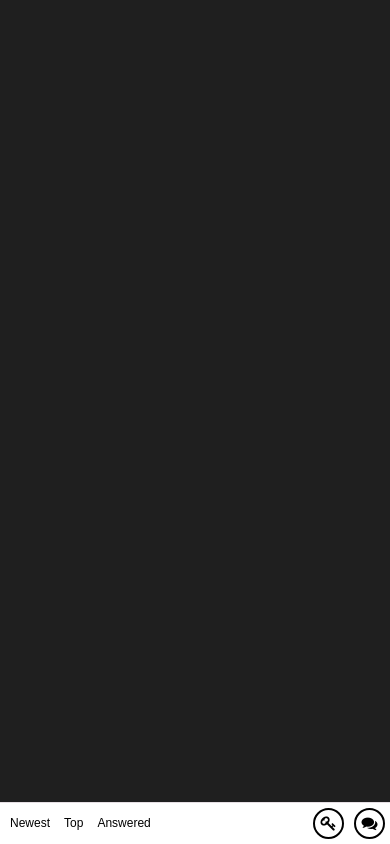
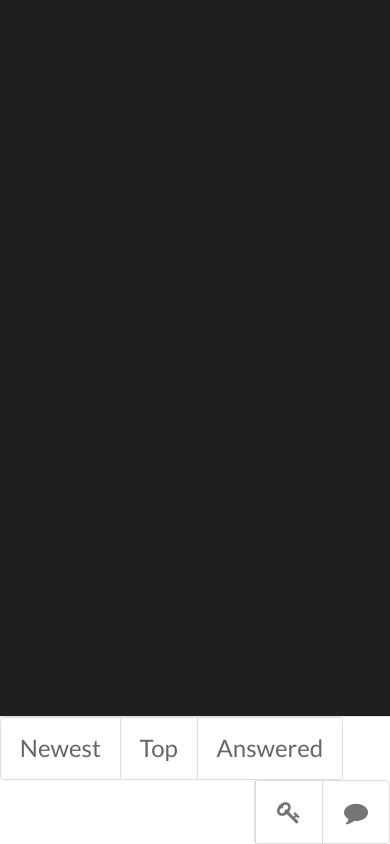
Before and after one commit to bhairavmehta95/JustAskMe, a Flask app: page /1 in a window 390 px wide. Run offline with Flask 2, Linux system fonts and the light colour scheme; some libraries are stand-ins or nearby versions.

Commit message:
UI 90% complete for questions page. Now mobile friendly!

```diff
--- a/static/css/stylesheet_questions.css
+++ b/static/css/stylesheet_questions.css
@@ -1,7 +1,3 @@
-* {
-    font-family: "Open Sans", Arial, Helvetica, Sans-Serif;
-}
-
 body {
     padding-top: 10px;
     padding-left: 10px;
@@ -10,9 +6,13 @@ body {
     background-color: #1f1f1f;
 }
 
+button {
+    background-color: white;
+}
+
+/* Question area */
+
 .question {
-    /*border-bottom: dashed 1px #d5d5d5;*/
-    /*width: 100%;*/
     display:block;
     overflow:auto;
     padding : 10px;
@@ -25,7 +25,6 @@ body {
 
 .question_tools {
     display: table;
-    /*background-color: #e54040;*/
     float: left;
 }
 
@@ -41,13 +40,11 @@ body {
     height: 100%;
     width: 30px;
     float: left;
-    /*background-color: #e54040;*/
 }
 
 .voting_arrow_up, .voting_arrow_down, .vote_count {
     width: 100%;
     text-align: center;
-    /*background-color: yellow;*/
 }
 
 .vote_count {
@@ -75,35 +72,45 @@ body {
 .admin_delete_centering .trash:hover,
 .admin_delete_centering .trash:active {
     background-color: red;
+    border-radius: 5px;
 }
 
 .admin_delete_centering .trash:hover a,
 .admin_delete_centering .trash:active a {
     color: white;
+    border-radius: 5px;
 }
 
 .admin_delete_centering .mark_answered:hover,
 .admin_delete_centering .mark_answered:active {
     background-color: green;
+    border-radius: 5px;
 }
 
 .admin_delete_centering .mark_answered:hover a,
 .admin_delete_centering .mark_answered:active a {
     color: white;
+    border-radius: 5px;
 }
 
 .question_content {
-    overflow: hidden;
-    padding-left: 10px;
-    padding-bottom: 5px;
+    word-wrap: break-word;
+    width: 100%;
+    /* 5 from margin of admin tools + 2 from padding of admin tools*/
+    margin-top: 7px;
+    padding-left: 4px;
+    font-size: 1em;
 }
 
 .timestamp {
     overflow: hidden;
-    padding-left: 10px;
-    padding-top: 20px;
-    font-size: 12px;
+    font-size: .75em;
+    margin-bottom: 5px;
+    margin-top: 10px;
+    padding: 2px;
 }
+
+/* Bottom panel */
 
 .bottom_panel {
     position: fixed;
@@ -114,197 +121,78 @@ body {
     background-color: white;
 }
 
-.become_admin {
-    width: 100%;
-    height: 10%;
-    max-height: 40px;
+/* Groups */
+
+#utility-group{
+    float: right;
 }
 
-.new_question_button {
-    float: right;
-    width: 17px;
-    padding : 5px;
-    border: solid 2px black;
-    border-radius: 40px;
-    margin: 5px;
-    text-align: center;
-    background-color: white;
-    color: black;
-    border-color: black;
+#view-group{
+    float: left;
+    padding: 0;
 }
 
-.key_button {
-    float: right;
-    width: 17px;
-    padding : 5px;
-    border: solid 2px black;
-    border-radius: 40px;
-    margin: 5px;
-    text-align: center;
-    background-color: white;
-    color: black;
-    border-color: black;
+#key_button:hover,
+#key_button:active {
+    background-color: #ff9c99 !important;
 }
 
-.submit_admin_button {
-    float: right;
-    width: 17px;
-    padding : 5px;
-    border: solid 2px black;
-    border-radius: 40px;
-    margin: 5px;
-    text-align: center;
-    background-color: white;
-    color: black;
-    border-color: black;
+#new_question_button:hover,
+#new_question_button:active {
+    background-color: #a7ee86 !important;
+}
+
+#submit_admin_button{
     display: none;
 }
 
-.submit_admin_button.activate {
-    background-color: lightblue;
-    border-color: lightblue;
+#submit_admin_button:hover,
+#submit_admin_button:active{
+    background-color: lightblue !important;
 }
 
-.key_button.activate {
-    background-color: red;
-    color: white;
-    border-color: red;
-}
-
-.new_question_button.activate {
-    background-color: green;
-    color: white;
-    border-color: green;
-}
-
-.key_button:hover,
-.key_button:active {
-    background-color: red;
-}
-
-.new_question_button:hover,
-.new_question_button:active {
-    background-color: green;
-}
-
-.submit_admin_button:hover,
-.submit_admin_button:active{
-    background-color: lightblue;
-}
-
-.key_button:hover,
-.key_button:active,
-.new_question_button:hover,
-.new_question_button:active,
-.submit_admin_button:hover,
-.submit_admin_button:active {
-    cursor: pointer;
-}
-
-.become_admin nav {
-    float: left;
-    padding-left: 10px;
-    position: relative;
-    z-index: 10;
-}
-
-.become_admin nav ul {
-    list-style-type: none;
-    margin: 0;
-    padding: 0;
-}
-
-.become_admin nav li {
-    display: inline-block;
-    font-size: 12px;
-    font-family: "Oswald", sans-serif;
-    font-weight: 300;
-    line-height: 40px;
-    margin-top: auto;
-    margin-bottom: auto;
-}
-
-.become_admin nav li a {
-    color: black;
-    text-decoration: none;
-    padding-right: 10px;
-}
-
-.become_admin nav li a:hover,
-.become_admin nav li a:active {
-    color: black;
-    text-decoration: underline;
-}
-
-.admin_code {
+#admin_code {
     float: right;
-    height: 30px;
-    padding-top: 3px;
-    margin: auto;
-    width: 200px;
     display: none;
 }
 
-.admin_code input {
-    border: none;
-    margin: 0;
-    width: 100%;
-    height: 100%;
-    background-color: #ffffff;
-    padding-left: 10px;
-    margin-left: -10px;
-}
+
+/* Question Writing section */
 
 .write_new_question {
-    height: 20%;
     display: none;
     padding: 10px;
 }
 
 .new_question_formulation {
-    /*margin: 10px;*/
-    height: 20vh;
-    overflow: none;
+    margin: 10px auto;
+    border-color: darkgray;
+    height: 100px;
+    border-width: 1px;
     box-sizing:border-box;
     width: 100%;
 }
 
 .submit_button_container {
     float: right;
-    margin-top: 5px;
-    width: 130px;
-    height: 40px;
     padding: 4px;
     text-align: center;
+    margin-bottom: 5px;
 }
-button {
-    font-family: 'Roboto', sans-serif;
-    outline: none;
-    height: 40px;
-    text-align: center;
-    width: 130px;
-    border-radius: 40px;
+
+#buttonSubmit {
     background: #fff;
     border: 2px solid #1ECD97;
     color: #1ECD97;
-    letter-spacing: 1px;
-    text-shadow: 0;
-    font-size: 12px;
-    font-weight: bold;
-    cursor: pointer;
-    -webkit-transition: all 0.25s ease;
-    transition: all 0.25s ease;
 }
-button:hover {
+
+#buttonSubmit:hover {
     color: white;
     background: #1ECD97;
 }
-button:active {
-    letter-spacing: 2px;
-}
-button:after {
-    content: "SUBMIT";
-}
+
+
+/* TODO: What is this? */
 
 .onclic {
     width: 40px;
--- a/static/js/ui_effects_questions.js
+++ b/static/js/ui_effects_questions.js
@@ -281,6 +281,18 @@ function reupdateArrows(){
     });
 }
 
+function getCorrectDate(raw_date){
+    formatted_date = (raw_date.getMonth()+1) + '/' + (raw_date.getDate()) + '/'
+                         + raw_date.getFullYear() + " ";
+
+    hours = ( (raw_date.getHours() % 12) < 10 ? "0" + raw_date.getHours() % 12 : raw_date.getHours() % 12);
+    minutes = ( (raw_date.getMinutes() < 10) ? "0" + raw_date.getMinutes() : raw_date.getMinutes());
+
+    formatted_date += hours + ":" + minutes;
+
+    return formatted_date;
+}
+
 function callUpdate(apiLocation) {
     var room_ = window.location.pathname.toString();
 
@@ -303,6 +315,8 @@ function callUpdate(apiLocation) {
             // Do something with the result
             if (obj.questions.length) {
                 for (i = 0; i < obj.questions.length; i++) {
+                    var raw_date = new Date(obj.timestamps[i]);
+                    formatted_date = getCorrectDate(raw_date);
                     // TODO: Make this into a function
                     var html_to_add = '<div class="question">\
                     <div class="question_tools">\
@@ -315,7 +329,7 @@ function callUpdate(apiLocation) {
 
                         var second_var = '<div class="admin_delete_centering" id="' + obj.unique_ids[i] + '">\
                     <div class="mark_answered">\
-                    <a href="" onclick="return false;" title="Mark as read"><i class="fa fa-check" aria-hidden="true"></i></a>\
+                    <a href="" onclick="return false;" title="Mark as answered"><i class="fa fa-check" aria-hidden="true"></i></a>\
                     </div>\
                     <div class="trash">\
                     <a href="" onclick="return false;" title="Delete permanently"><i class="fa fa-trash-o" aria-hidden="true"></i></a>\
@@ -328,7 +342,7 @@ function callUpdate(apiLocation) {
 
 
 
-                    var content = '</div><div class="question_content"> ' + obj.questions[i] + '</div> <div class="timestamp"> ' + obj.timestamps[i] + '</div> </div> </div> </div>';
+                    var content = '</div><div class="question_content"> ' + obj.questions[i] + '</div> <div class="timestamp">' + formatted_date + '</div> </div> </div> </div>';
                     $('.question_area').append(html_to_add + content); // append question_area
 
                 }
@@ -362,27 +376,27 @@ $(document).ready(function() {
         Cookies.set('downvotedIds', JSON.stringify(downvotedIds));
     }
 
-    $(".key_button").click(function(){
+    $("#key_button").click(function(){
         if ($(this).hasClass("activate")) { // TODO do not disactivate if user is an admin! This is "feedback" that user is admin
-            $('.admin_code').css("display", "none");
+            $('#admin_code').css("display", "none");
             $(this).removeClass("activate");
-            $(".submit_admin_button").css("display", "none");
+            $("#submit_admin_button").css("display", "none");
 
             $("#view_options").css("display", "initial");
 
         } else {
 
             $(this).addClass("activate");
-            $('.admin_code').animate({width: 'toggle'}, {duration: 200});
-            $(".submit_admin_button").css("display", "inline");
-            $(".submit_admin_button").addClass("activate");
+            $('#admin_code').animate({width: 'toggle'}, {duration: 200});
+            $("#submit_admin_button").css("display", "inline");
+            $("#submit_admin_button").addClass("activate");
 
             // remove all other options
             $("#view_options").css("display", "none");
         }
     });
 
-    $(".new_question_button").click(function(){
+    $("#new_question_button").click(function(){
         if ($(this).hasClass("activate")) {
             $(this).removeClass("activate");
             $('.write_new_question').animate({height: 'toggle'}, {duration: 200});
@@ -392,7 +406,7 @@ $(document).ready(function() {
         }
     });
 
-    $(".submit_admin_button").click(function (){
+    $("#submit_admin_button").click(function (){
         // Call API, on success, animate
         var DataToSend = {
             room : window.location.pathname.toString().substr(1),
@@ -481,18 +495,21 @@ $(document).ready( function() {
         }
     });
 
-    $('.buttonSubmitQuestion').click(function(){
+    $('#buttonSubmit').click(function(){
         var room_ = window.location.pathname.toString();
         room_ = room_.substr(1, room_.length);
 
         var new_question = $(this).parent().parent().find('.new_question_formulation').val();
-        socket.emit('my room event', {room: room_, data: new_question});
 
-        $('.new_question_formulation').text('');
-        $('.new_question_button').removeClass("activate");
-        $('.write_new_question').animate({height: 'toggle'}, {duration: 200});
+        if (new_question != '') {
+            socket.emit('my room event', {room: room_, data: new_question});
 
-        $(this).parent().parent().find('.new_question_formulation').val("");
+            $('.new_question_formulation').text('');
+            $('.new_question_button').removeClass("activate");
+            $('.write_new_question').animate({height: 'toggle'}, {duration: 10});
+
+            $(this).parent().parent().find('.new_question_formulation').val("");
+        }
     });
 
 
--- a/templates/questions.html
+++ b/templates/questions.html
@@ -13,6 +13,7 @@
     <link rel='stylesheet prefetch' href='https://netdna.bootstrapcdn.com/font-awesome/4.0.3/css/font-awesome.css'>
     <script src='https://cdnjs.cloudflare.com/ajax/libs/jquery/2.1.3/jquery.min.js'></script>
     <script src='https://ajax.googleapis.com/ajax/libs/jqueryui/1.11.2/jquery-ui.min.js'></script>
+    <link rel="stylesheet" href="{{ url_for('static', filename='semantic/semantic.min.css') }}">
     <link rel="stylesheet" href="{{ url_for('static', filename='css/stylesheet_questions.css') }}">
     <script type = "text/javascript" src="{{ url_for('static', filename='js/ui_effects_questions.js') }}"></script>
 
@@ -23,31 +24,27 @@
 <div class="question_area"></div>
 
 <div class="bottom_panel">
-    <div class="become_admin">
-        <nav class="views">
-            <ul id="view_options">
-                <li id="newest_link"><a href="" onclick="return false;">Newest</a></li>
-                <li id="top_link"><a href="" onclick="return false;">Top</a></li>
-                <li id="answered_link"><a href="" onclick="return false;">Answered</a></li>
-            </ul>
-        </nav>
-        <div class="new_question_button">
-            <i class="fa fa-comments" aria-hidden="true"></i>
-        </div>
-        <div class="key_button" id="key_button">
-            <i class="fa fa-key" aria-hidden="true"></i>
-        </div>
-        <div class="submit_admin_button" id="submit_admin_button">
-            <i class="fa fa-check" aria-hidden="true"></i>
-        </div>
-        <div class="admin_code">
-            <input type="text" name="admin_code_input" id="admin_code_input" placeholder="Enter admin code">
-        </div>
+    <div class="ui basic buttons massive" id="view-group">
+        <button class="ui icon button" id="newest_link">Newest</button>
+        <button class="ui icon button" id="top_link">Top</button>
+        <button class="ui icon button" id="answered_link">Answered</button>
     </div>
+
+    <div class="ui basic buttons massive" id="utility-group">
+        <button class="ui icon button" id="submit_admin_button"><i class="icon check"></i></button>
+        <button class="ui icon button" id="key_button"><i class="icon key"></i></button>
+        <button class="ui icon button" id="new_question_button"><i class="icon comment"></i></button>
+    </div>
+
+    <div class="ui left icon input massive" id="admin_code">
+        <input id="admin_code_input" type="text" placeholder="Enter admin code">
+        <i class="users icon"></i>
+    </div>
+
     <div class="write_new_question">
-        <textarea class="new_question_formulation" name="new_question_formulation" maxlength="250" placeholder="Type your question, which will be posted to the question bank completely anonymously"></textarea>
+        <textarea class="new_question_formulation" name="new_question_formulation" maxlength="80" placeholder="Type your question, which will be posted to the question bank completely anonymously"></textarea>
         <div class="submit_button_container">
-            <button id="buttonSubmit" class="buttonSubmitQuestion"></button>
+            <button class="ui right floated button" id="buttonSubmit">SUBMIT</button>
         </div>
     </div>
 </div>
```
Also changed, not shown: static/css/stylesheet.css (+2 -5 lines).
